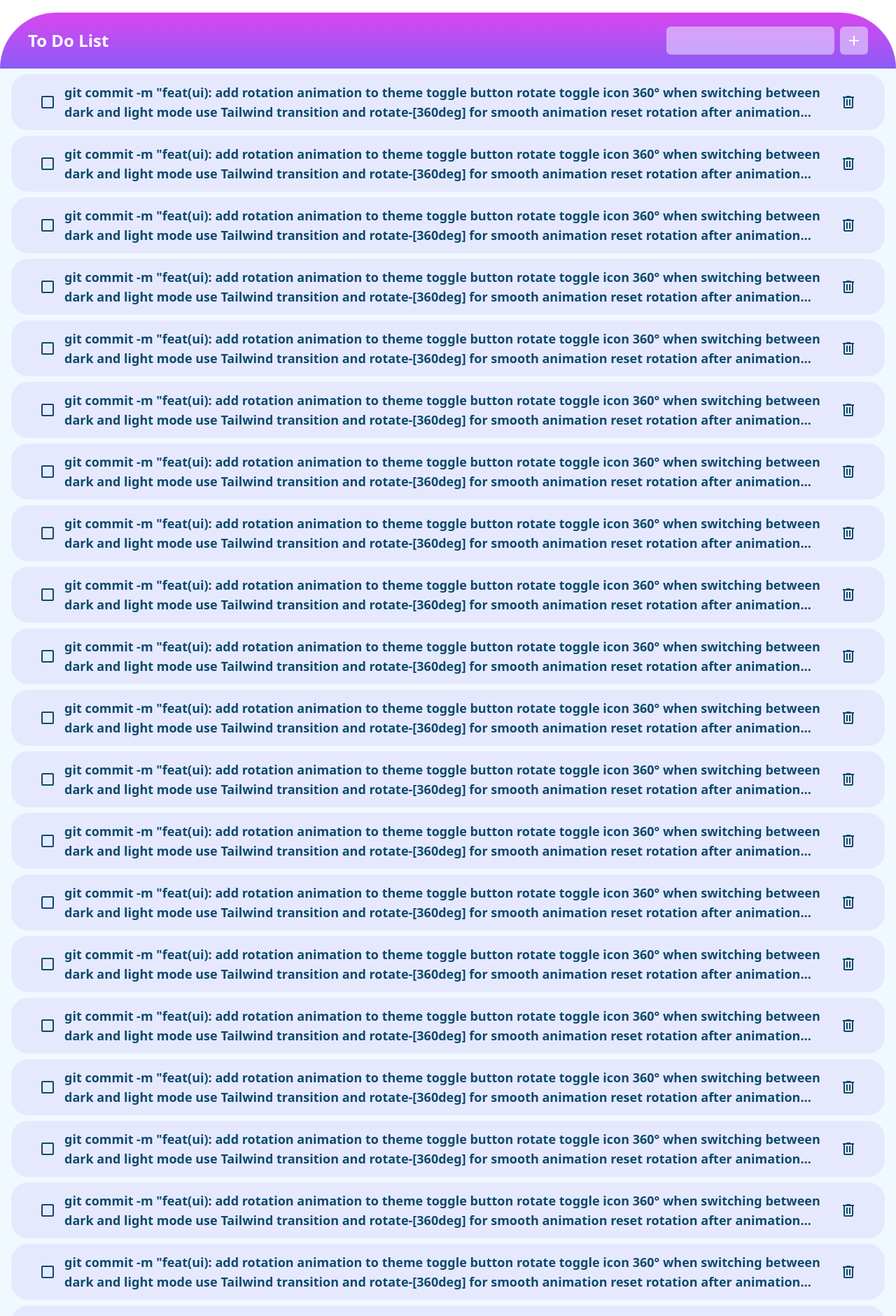
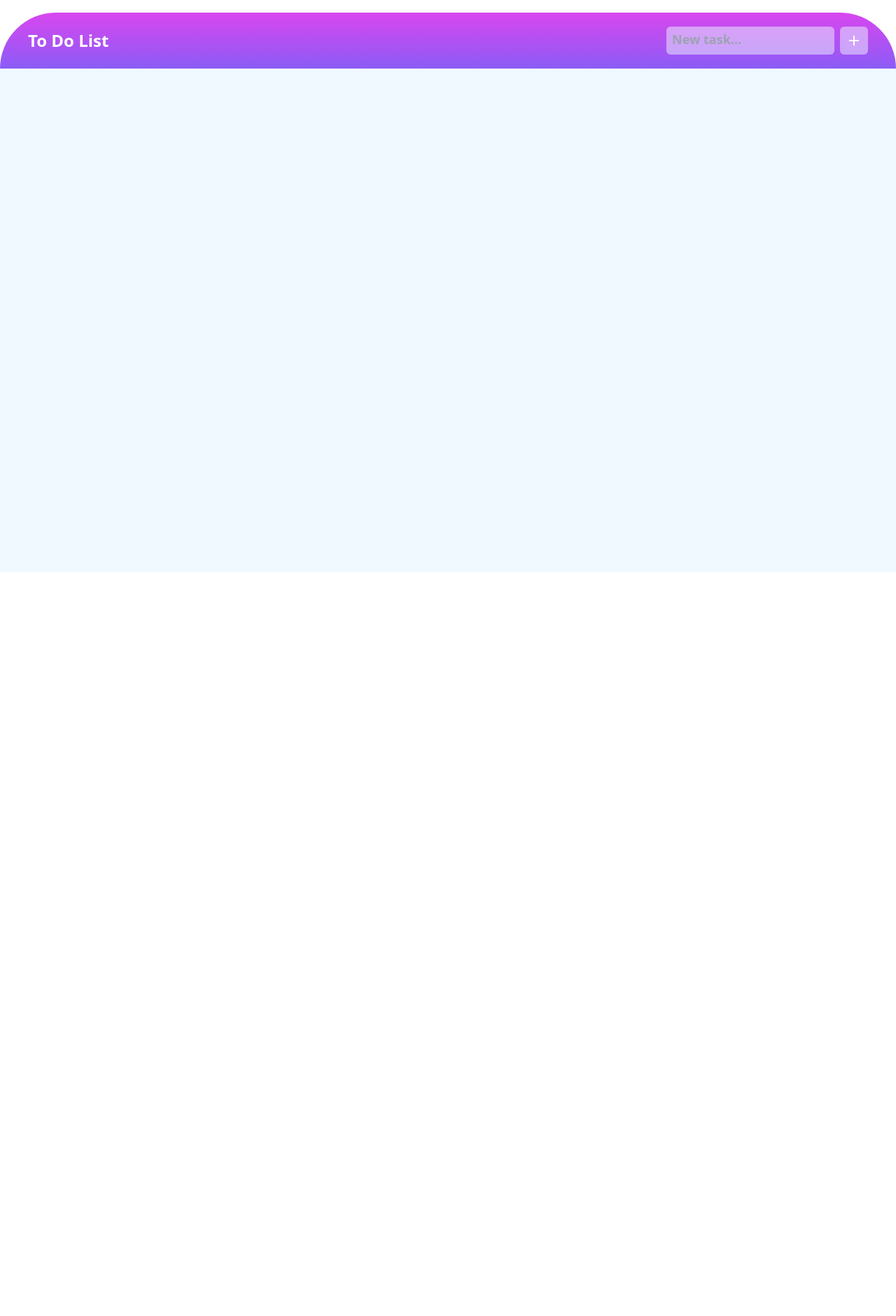
Before and after one commit to Nikkihosseini/redux-todo-dnd, a React (Vite) app: page / in a window 1280 px wide. Shown: the part 62-1943 px from the top of the page at 70% size. After the commit the page ends 880 px from the top, so only its background shows below. Built offline with nearby package versions, Linux system fonts and the light colour scheme.

Commit message:
feat(filter): make filter button interactive - add toggle state with useState to open/close filter menu - use useRef + click outside listener to close menu when clicking elsewhere - add smooth animation (scale-x transition) for better UX - dispatch selected filter to Redux store

```diff
--- a/src/Component/FilterToDo.jsx
+++ b/src/Component/FilterToDo.jsx
@@ -1,7 +1,12 @@
 import { useState , useEffect , useRef} from "react";
+import { useDispatch , useSelector } from "react-redux";
+import {setFilter} from './features/filterSlice'
 
 
 export default function FilterToDo(){
+
+    const dispatch = useDispatch();
+    const filters = ["All", "Active", "Completed"];
 
     const filterRef = useRef(null);
     const filterBtnRef = useRef(null);
@@ -17,8 +22,9 @@ export default function FilterToDo(){
          if (
             filterRef.current &&
             !filterRef.current.contains(event.target) &&
-            // Added useRef(hamburgerRef) for the hamburger button and excluded it from handleClickOutside
-            // checks. Now clicking the hamburger correctly toggles the mobile menu.
+            // Added useRef(filterBtnRef) for the FilterToDo button and excluded it from handleClickOutside
+            // checks. Now clicking the FilterToDo button
+            // correctly toggles the FilterToDo menu.
             !filterBtnRef.current.contains(event.target)
             ) {
                 setFilterBtn(false);
@@ -42,9 +48,11 @@ export default function FilterToDo(){
 
                 <div ref={filterBtnRef} className={`absolute top-5 left-16 flex items-center justify-center font-semibold text-sky-900 dark:text-slate-400 bg-gradient-to-t from-violet-500/20 to-fuchsia-500/20 h-10 rounded-md gap-x-5 z-10 overflow-hidden transition-transform origin-left ease-in-out duration-300 ${filterBtn ? "scale-x-100 p-2" : "scale-x-0 p-0"}`}>
 
-                    <span className={`${filterBtn ? "opacity-100 delay-150" : "opacity-0 delay-0"} cursor-pointer dark:hover:text-fuchsia-500 hover:text-fuchsia-700 transition-opacity z-0`}>All</span>
-                    <span className={`${filterBtn ? "opacity-100 delay-150" : "opacity-0 delay-0"} cursor-pointer dark:hover:text-fuchsia-500 hover:text-fuchsia-700 transition-opacity z-0`}>Active</span>
-                    <span className={`${filterBtn ? "opacity-100 delay-150" : "opacity-0 delay-0"} cursor-pointer dark:hover:text-fuchsia-500 hover:text-fuchsia-700 transition-opacity z-0`}>Completed</span>
+                    {filters.map((filter) => (
+                        <span key={filter} onClick={()=> dispatch(setFilter(filter))} className={`${filterBtn ? "opacity-100 delay-150" : "opacity-0 delay-0"} cursor-pointer dark:hover:text-fuchsia-500 hover:text-fuchsia-700 transition-opacity z-0`}>
+                            {filter}
+                        </span>
+                    ))}
 
                 </div>
         </>
--- a/src/Component/ToDo.jsx
+++ b/src/Component/ToDo.jsx
@@ -1,13 +1,20 @@
+import { useSelector , useDispatch} from "react-redux"
+import {toggleToDo , deleteToDo} from './features/todosSlice'
+import { DragDropContext, Droppable, Draggable } from "react-beautiful-dnd";
 
 
 
 export default function ToDo(){
+
+    const todos = useSelector((state) => state.todos);
+    const dispatch = useDispatch();
+
     return(
         <>
             <div className="flex items-center justify-between w-full bg-violet-500/10 h-20 px-5 md:px-10 p-4 rounded-3xl text-sky-900 dark:text-slate-400">
                 <div className="flex items-center gap-x-3 h-16">
-                    <span className="material-symbols-outlined cursor-pointer">
-                        check_box_outline_blank
+                    <span onClick={() => dispatch(toggleToDo(todos.id))} className="material-symbols-outlined cursor-pointer">
+                        {todos.done ? "check_box_outline_blank" : "check_box"}
                     </span>
                 <p className="text-base md:text-lg font-semibold line-clamp-2">
                     git commit -m "feat(ui): add rotation animation to theme toggle button rotate toggle icon 360° when switching between dark and light mode use Tailwind transition and rotate-[360deg] for smooth animation reset rotation after animation completes to allow repeated toggles improves visual feedback and UX for theme switching"
--- a/src/Component/features/filterSlice.jsx
+++ b/src/Component/features/filterSlice.jsx
@@ -4,6 +4,9 @@ export const filterSlice = createSlice({
   name: "filter",
   initialState: "All", // All, Active, Completed
   reducers: {
-    setFilter: (state, action) => action.payload,
+    setFilter: (state , action) => action.payload
+
   },
 });
+
+export const {setFilter } = filterSlice.actions;
--- a/src/Component/features/todosSlice.jsx
+++ b/src/Component/features/todosSlice.jsx
@@ -1,29 +1,32 @@
-// import { createSlice } from "@reduxjs/toolkit";
+import { createSlice } from "@reduxjs/toolkit";
 
 
-// export const todosSlice = createSlice({
-//     name: todo,
-//     initialState: [],
-//     reducers: {
+export const todosSlice = createSlice({
+    name: "todo",
+    initialState: [],
+    reducers: {
 
-//         addToDo: (state , action) => {
-//             state.push({id: Date.now().toString() , text: action.payload , done: false });
-//         },
+        addToDo: (state , action) => {
+            state.push({id: Date.now().toString() , text: action.payload , done: false });
+            console.log(state)
+        },
 
-//         toggleToDo: (state , action) => {
-//             const todo = state.find(todo => todo.id === action.payload)
-//             todo?todo.done:!todo.done
-//         },
+        toggleToDo: (state , action) => {
+            const todo = state.find(todo => todo.id === action.payload)
+            todo ? !todo.done : todo.done
+        },
 
-//         deleteToDo: (state , action ) => {
-//             state.filter(todo => todo.id !== action.payload)
-//         },
+        deleteToDo: (state , action ) => {
+           return state.filter(todo => todo.id !== action.payload)
+        },
 
-//         reorderTodos: (state, action) => {
-//             const { sourceIndex, destinationIndex } = action.payload;
-//             const [moved] = state.splice(sourceIndex, 1);
-//             state.splice(destinationIndex, 0, moved);
-//         },
+        reorderTodos: (state, action) => {
+            const { sourceIndex, destinationIndex } = action.payload;
+            const [moved] = state.splice(sourceIndex, 1);
+            state.splice(destinationIndex, 0, moved);
+        },
 
-//     },
-// })
+    },
+})
+
+export const { addToDo , toggleToDo , deleteToDo , reorderTodos  } = todosSlice.actions;
--- a/src/Component/store/store.jsx
+++ b/src/Component/store/store.jsx
@@ -1,11 +1,11 @@
-// import {todosSlice} from '../features/todosSlice'
-// import {filterSlice} from '../features/filterSlice'
-// import { configureStore } from "@reduxjs/toolkit";
+import {todosSlice} from '../features/todosSlice'
+import {filterSlice} from '../features/filterSlice'
+import { configureStore } from "@reduxjs/toolkit";
 
 
-// export const store = configureStore({
-//   reducer: {
-//     todos: todosSlice.reducer,
-//     filter: filterSlice.reducer,
-//   },
-// });
+export const store = configureStore({
+  reducer: {
+    todos: todosSlice.reducer,
+    filter: filterSlice.reducer,
+  },
+});
--- a/src/Pages/ToDoApp.jsx
+++ b/src/Pages/ToDoApp.jsx
@@ -1,9 +1,23 @@
 import ToggleThemBtn from '../Component/ToggleThemBtn'
-import ToDo from '../Component/ToDo'
 import FilterToDo from '../Component/FilterToDo'
+import { useState } from 'react'
+import {useDispatch , useSelector} from "react-redux"
+import {addToDo , toggleToDo , deleteToDo} from '../Component/features/todosSlice'
+
 
 
 export default function ToDoApp(){
+
+    const todos = useSelector((state) => state.todos);
+    const [text, setText] = useState("");
+    const dispatch = useDispatch();
+
+    const filteredTodos = todos.filter(todo => {
+        if (filter === "All") return true;
+        if (filter === "Active") return !todo.done;
+        if (filter === "Completed") return todo.done;
+    });
+
     return(
         <>
             <div className='relative w-full h-screen bg-white dark:bg-slate-900'>
@@ -17,36 +31,22 @@ export default function ToDoApp(){
                              <span></span>
                         </div>
                         <div className='flex items-center justify-center gap-x-2'>
-                            <input className='p-2 outline-none border-none rounded-md dark:bg-slate-900/30 bg-blue-50/50 w-60 h-10 transition-all' type="text" name="todo"/>
-                            <div className='flex items-center justify-center backdrop-blur-md h-10 w-10 rounded-md bg-blue-50/50 dark:bg-slate-900/30 hover:dark:bg-slate-900/50 hover:bg-blue-50/70 cursor-pointer transition-all'>
+                            <input value={text} onChange={(e) => setText(e.target.value)} placeholder="New task..." className='font-semibold text-lg pb-3 p-2 outline-none border-none rounded-md dark:bg-slate-900/30 bg-blue-50/50 w-60 h-10 transition-all' type="text" name="todo"/>
+                            <div onClick={() => {
+                                if(text.trim()){
+                                    dispatch(addToDo(text))
+                                    setText('')
+                                }
+                            }} className='flex items-center justify-center backdrop-blur-md h-10 w-10 rounded-md bg-blue-50/50 dark:bg-slate-900/30 hover:dark:bg-slate-900/50 hover:bg-blue-50/70 cursor-pointer transition-all'>
                                 <span className='material-symbols-outlined'>add</span>
                             </div>
                         </div>
                     </div>
 
                     <div className='flex flex-col items-center justify-center mx-auto gap-2 px-4  my-2'>
-                        <ToDo/>
-                        <ToDo/>
-                        <ToDo/>
-                        <ToDo/>
-                        <ToDo/>
-                        <ToDo/>
-                        <ToDo/>
-                        <ToDo/>
-                        <ToDo/>
-                        <ToDo/>
-                        <ToDo/>
-                        <ToDo/>
-                        <ToDo/>
-                        <ToDo/>
-                        <ToDo/>
-                        <ToDo/>
-                        <ToDo/>
-                        <ToDo/>
-                        <ToDo/>
-                        <ToDo/>
-                        <ToDo/>
-                        <ToDo/>
+
+
+
                     </div>
 
                 </div>
```
Also changed, not shown: src/App.jsx (+4 -4 lines).
